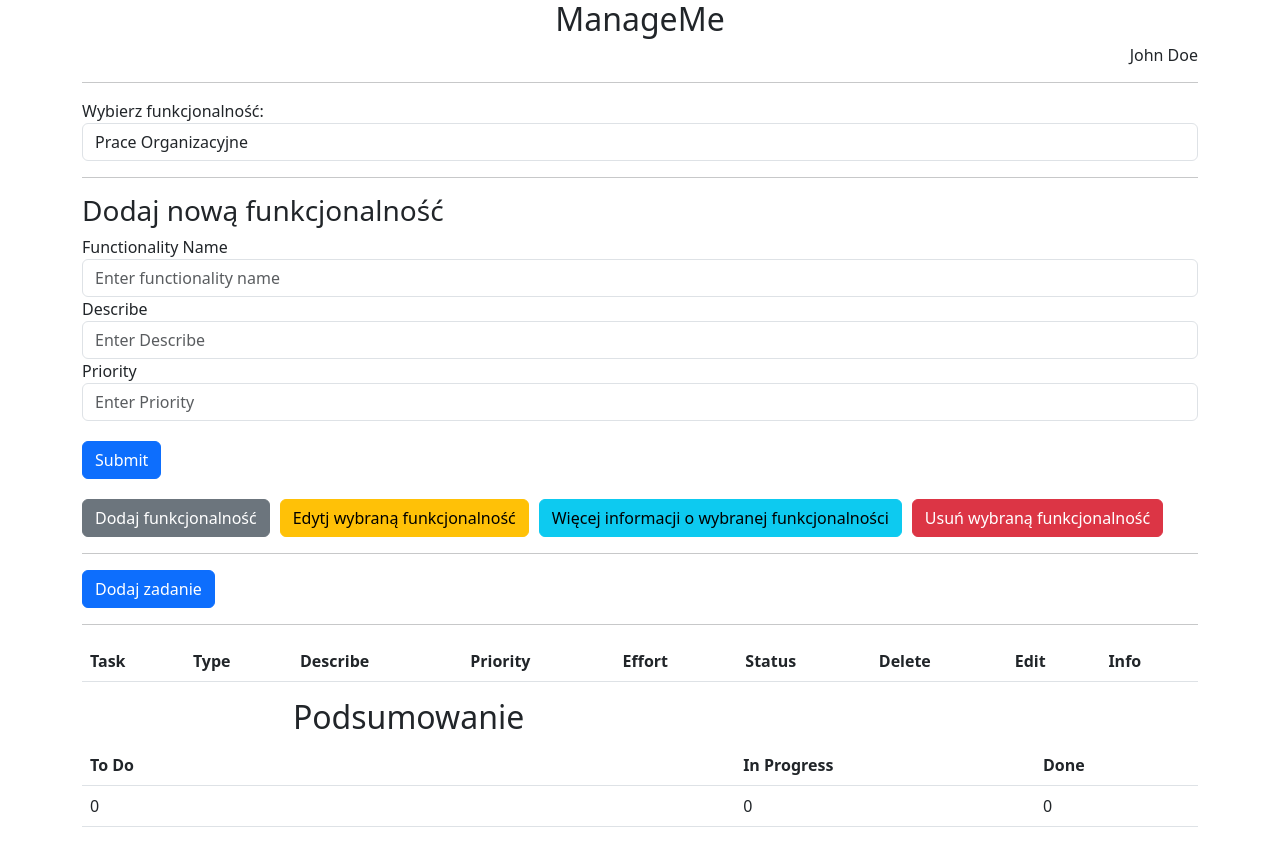
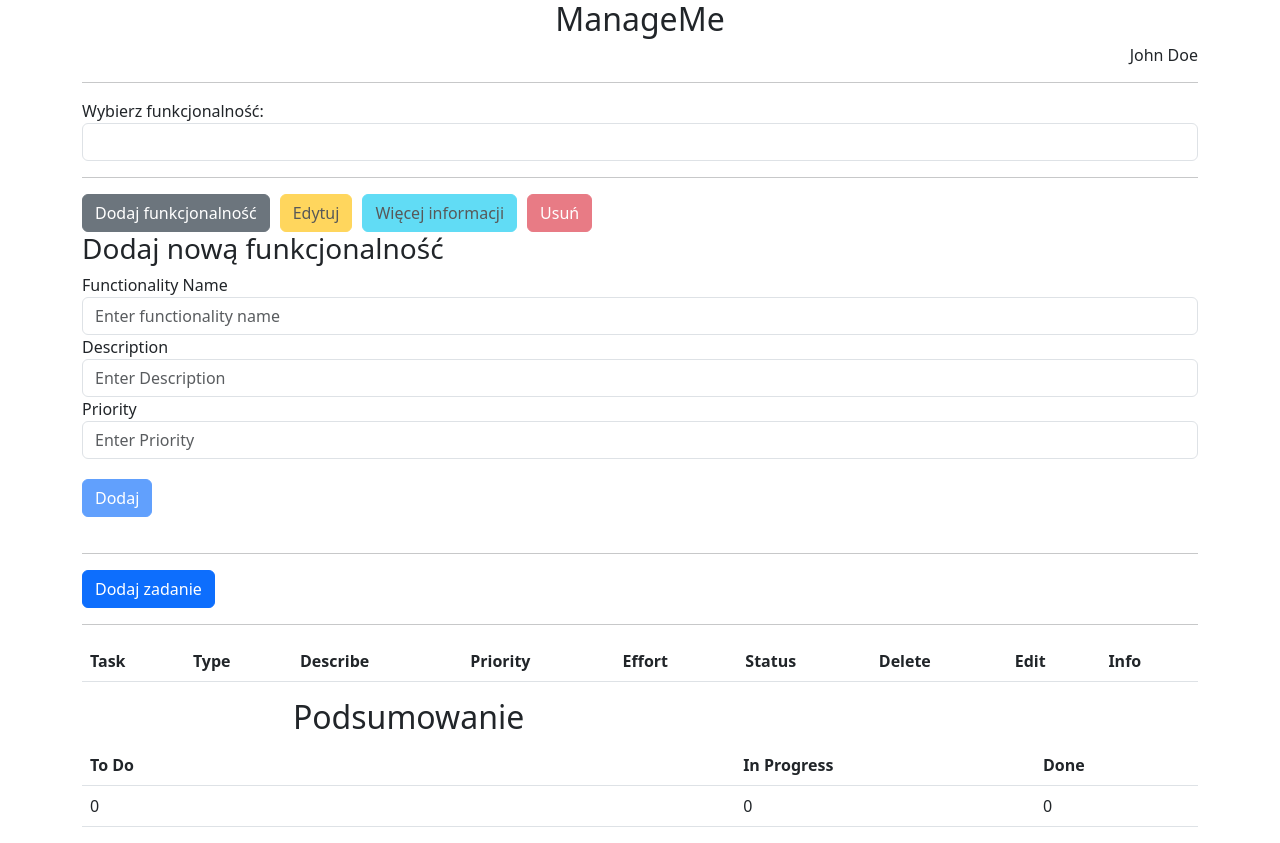
Before and after one commit to SebastianKnapovsky/AplikacjeWeb, an Angular app in the folder proj-zal/: page / in a window 1280 px wide. Both pictures are taken after a click on the button "Dodaj funkcjonalność". Built offline with nearby package versions, Linux system fonts and the light colour scheme.

Commit message:
implemenacja cd
implemenacja cd

```diff
--- a/proj-zal/src/app/services/LocalStorageService.ts
+++ b/proj-zal/src/app/services/LocalStorageService.ts
@@ -56,9 +56,15 @@ export class LocalStorageService {
 
   // Metoda do dodawania nowej funkcjonalności
   addFunctionality(functionality: Functionality): void {
+    debugger;
     const functionalities: Functionality[] = this.getData('functionalities') || [];
     functionalities.push(functionality);
     this.saveData('functionalities', functionalities);
+  }
+  deleteFunctionality(functionalityId: number): void {
+    const functionalities: Functionality[] = this.getData('functionalities') || [];
+    const updatedFunctionalities = functionalities.filter(func => func.id !== functionalityId);
+    this.saveData('functionalities', updatedFunctionalities);
   }
 
   // Metoda do pobierania wszystkich funkcjonalności
--- a/proj-zal/src/app/todolist/todolist.component.html
+++ b/proj-zal/src/app/todolist/todolist.component.html
@@ -1,63 +1,64 @@
 <div class="container">
 
     <h1>ManageMe</h1>
-    <h2>John Doe</h2>
+    <h2>{{ currentUser }}</h2>
 
     <hr>
 
     <label for="functionalityFilter">Wybierz funkcjonalność:</label>
-    <select class="form-control" id="functionalityFilter" [(ngModel)]="selectedFunctionality">
-        <option value="">Prace Organizacyjne</option>
-        <option *ngFor="let functionality of functionalityArray" [value]="functionality">{{ functionality }}</option>
+    <select class="form-control" id="functionalityFilter" [(ngModel)]="selectedFunctionality" (ngModelChange)="onFunctionalityChange()">
+      <option *ngFor="let functionality of functionalityArray" [ngValue]="functionality">{{ functionality.name }}</option>
     </select>
 
 <hr>
+
+<div class="FunctionalityButtons">
+    <button (click)="addFunctionalityForm()" class="btn btn-secondary">Dodaj funkcjonalność</button>
+    <button (click)="editFunctionalityForm()" class="btn btn-warning" [disabled]="!selectedFunctionality">Edytuj</button>
+    <button (click)="infoFunctionalityForm()" class="btn btn-info" [disabled]="!selectedFunctionality">Więcej informacji</button>
+    <button (click)="deleteFunctionalityForm()" class="btn btn-danger" [disabled]="!selectedFunctionality">Usuń</button>
+</div>
 
 <form (ngSubmit)="onFunctionalitySubmit(functionalityForm)" #functionalityForm="ngForm" *ngIf="showFunctionalityForm">
   <div class="form-group">
     <h3>{{ functionalityEditMode ? 'Edytuj funkcjonalność' : 'Dodaj nową funkcjonalność' }}</h3>
     <label for="functionalityName">Functionality Name</label>
-            <input type="text" class="form-control" id="functionalityName" placeholder="Enter functionality name" ngModel name="functionalityName" required>
-            <label for="describe">Describe</label>
-            <input type="text" class="form-control" id="describe" placeholder="Enter Describe" ngModel name="describe" required>
+    <input type="text" class="form-control" id="functionalityName" placeholder="Enter functionality name" [(ngModel)]="functionality.name" name="functionalityName" required>
+    <label for="description">Description</label>
+    <input type="text" class="form-control" id="description" placeholder="Enter Description" [(ngModel)]="functionality.description" name="description" required>
     <label for="priority">Priority</label>
-            <input type="text" class="form-control" id="priority" placeholder="Enter Priority" ngModel name="priority" required>
-            <button id="submitFunctionality" type="submit"  class="btn btn-primary">Submit</button>
+    <input type="text" class="form-control" id="priority" placeholder="Enter Priority" [(ngModel)]="functionality.priority" name="priority" required>
+    <small *ngIf="functionalityForm.invalid && functionalityForm.dirty" id="errorMessage" class="form-text text-danger">Required fields</small>
   </div>
+  <button [disabled]="functionalityForm.invalid" id="submitFunctionality" type="submit" class="btn btn-primary">{{ functionalityEditMode ? 'Edytuj' : 'Dodaj' }}</button>
 </form>
 
 
-    <div class="FunctionalityButtons">
-        <button (click)="addFunctionalityForm()" class="btn btn-secondary">Dodaj funkcjonalność</button>
-        <button (click)="editFunctionalityForm()" class="btn btn-warning">Edytj wybraną funkcjonalność</button>
-        <button (click)="infoFunctionalityForm()" class="btn btn-info">Więcej informacji o wybranej funkcjonalności</button>
-        <button (click)="deleteFunctionalityForm()" class="btn btn-danger">Usuń wybraną funkcjonalność</button>
-    </div>
 
 
     <hr>
 
 
-    <button class="btn btn-primary" (click)="showTaskForm = true">Dodaj zadanie</button>
+    <button class="btn btn-primary" (click)="addNewTaskForm()">Dodaj zadanie</button>
 
     <div *ngIf="showTaskForm">
         <h3>{{ taskEditMode ? 'Edytuj zadanie' : 'Dodaj nowe zadanie' }}</h3>
         <form (ngSubmit)="taskEditMode ? onUpdate(taskForm) : onSubmit(taskForm)" #taskForm="ngForm">
         <div class="form-group">
             <label for="task">Task</label>
-            <input type="text" class="form-control" id="task" placeholder="Enter task" ngModel name="task" required>
+            <input type="text" class="form-control" id="task" placeholder="Enter task name" [(ngModel)]="task.name" name="name" required>
             <label for="type">Type</label>
-            <input type="text" class="form-control" id="type" placeholder="Enter Type" ngModel name="type" required>
+            <input type="text" class="form-control" id="type" placeholder="Enter Type" [(ngModel)]="task.type" name="type" required>
             <label for="describe">Describe</label>
-            <input type="text" class="form-control" id="describe" placeholder="Enter Describe" ngModel name="describe" required>
+            <input type="text" class="form-control" id="describe" placeholder="Enter Describe" [(ngModel)]="task.description" name="description" required>
             <label for="priority">Priority</label>
-            <input type="text" class="form-control" id="priority" placeholder="Enter Priority" ngModel name="priority" required>
+            <input type="text" class="form-control" id="priority" placeholder="Enter Priority" [(ngModel)]="task.priority" name="priority" required>
             <label for="effort">Effort</label>
-            <input type="text" class="form-control" id="effort" placeholder="Enter Effort" ngModel name="effort" required>
+            <input type="text" class="form-control" id="effort" placeholder="Enter Effort" [(ngModel)]="task.effort" name="effort" required>
             <small *ngIf="taskForm.invalid && taskForm.dirty" id="errorMessage" class="form-text text-danger">Required
                 fields</small>
         </div>
-        <button [disabled]="taskForm.invalid" id="submitButton" type="submit" class="btn btn-primary">Submit</button>
+        <button [disabled]="taskForm.invalid" id="submitButton" type="submit" class="btn btn-primary">{{ taskEditMode ? 'Edytuj' : 'Dodaj' }}</button>
     </form>
     </div>
 
--- a/proj-zal/src/app/todolist/todolist.component.ts
+++ b/proj-zal/src/app/todolist/todolist.component.ts
@@ -11,102 +11,204 @@ import { LocalStorageService } from '../services/LocalStorageService';
 })
 export class TodolistComponent implements OnInit {
   taskArray: Task[] = [];
+  functionalityArray: Functionality[] = [];
+  functionality: Functionality = new Functionality(0, '', '', '','',[]);
+  time: Date = new Date();
+  task: Task = new Task(0,'','','','',0,this.time,'','',);
 
-  functionalityArray: string[] = [];
-  selectedFunctionality: string = '';
-  showFunctionalityForm: boolean = false;
+
+  currentUser: string = "John Doe";
 
   showTaskForm: boolean = false;
   taskEditMode: boolean = false;
+
+  selectedTask: Task | null = null;
+  selectedFunctionality: Functionality | null = null;
+  showFunctionalityForm: boolean = false;
   functionalityEditMode: boolean = false;
+
+  defoulttaskStatus: string = "To Do";
   editIndex: number | null = null;
-
-
   taskInfoDialogOpen: boolean = false;
 
   constructor(private localStorageService: LocalStorageService) { }
 
   ngOnInit(): void {
     this.taskArray = this.localStorageService.getAllTasks();
+    this.functionalityArray = this.localStorageService.getAllFunctionalities();
+  }
+
+  addNewTaskForm(): void {
+    debugger;
+    this.taskEditMode = false;
+    this.showTaskForm = !this.showTaskForm;
   }
 
   onSubmit(form: NgForm) {
     const date = new Date();
     const task: Task = new Task(
       0, // Używamy null na razie
-      form.controls['task'].value,
+      form.controls['name'].value,
       form.controls['type'].value,
       form.controls['describe'].value,
       form.controls['priority'].value,
       parseInt(form.controls['effort'].value),
       date, // Używamy null na razie
-      this.selectedFunctionality, // Używamy null na razie
-      ""
+      "", // Używamy null na razie
+      this.defoulttaskStatus
     );
 
     this.localStorageService.addTask(task);
     form.reset();
+    this.showTaskForm = false;
   }
 
   onDelete(index: number) {
-    debugger;
     const taskToDelete = this.taskArray[index];
     this.localStorageService.deleteTask(taskToDelete.id);
   }
   onEdit(index: number) {
-    this.showTaskForm = true;
+    this.showTaskForm = !this.showTaskForm;
     this.taskEditMode = true;
     this.editIndex = index;
+    this.selectedTask;
+    if(this.selectedTask){
+      this.task = {
+        id: this.selectedTask.id,
+        name: this.selectedTask.name,
+        type: this.selectedTask.type,
+        description: this.selectedTask.description,
+        priority: this.selectedTask.priority,
+        effort: this.selectedTask.effort,
+        dateAdded: this.selectedTask.dateAdded,
+        functionalityName: this.selectedTask.functionalityName,
+        taskStatus: this.selectedTask.taskStatus,
+      };
+    }
+
   }
   openTaskInfoDialog(index: number) {
     this.taskInfoDialogOpen = true;
   }
 
-  closeTaskInfoDialog() {
-    this.taskInfoDialogOpen = false;
+  onUpdate(taskForm: NgForm) {
+    const editedTaskIndex = this.taskArray.findIndex(f => f.id === this.task.id);
+    this.taskArray[editedTaskIndex].name = this.task.name;
+    this.taskArray[editedTaskIndex].type = this.task.type;
+    this.taskArray[editedTaskIndex].description = this.task.description;
+    this.taskArray[editedTaskIndex].priority = this.task.priority;
+    this.taskArray[editedTaskIndex].effort = this.task.effort;
+
+    taskForm.reset();
+    this.resetTask();
+    this.showTaskForm = false;
   }
 
 
-  onUpdate(taskForm: any) {
+  onFunctionalityChange() {
+    this.showFunctionalityForm = false;
   }
 
+  onFunctionalitySubmit(functionalityForm: NgForm) {
+    if (this.functionalityEditMode) {
+      // Edycja istniejącej funkcjonalności
+      const editedFunctionalityIndex = this.functionalityArray.findIndex(f => f.id === this.functionality.id);
+      if (editedFunctionalityIndex !== -1) {
+        // Nadpisz wartości pola funkcjonalności z właściwości `functionality`
+        this.functionalityArray[editedFunctionalityIndex].name = this.functionality.name;
+        this.functionalityArray[editedFunctionalityIndex].description = this.functionality.description;
+        this.functionalityArray[editedFunctionalityIndex].priority = this.functionality.priority;
+      }
+    } else {
+      // Dodawanie nowej funkcjonalności
+      const newFunctionality = new Functionality(
+        // Przypisz unikalne ID, np. na podstawie długości tablicy
+        this.functionalityArray.length + 1,
+        this.functionality.name,
+        this.functionality.description,
+        this.functionality.priority,
+        this.currentUser,
+        this.taskArray
+      );
 
-
-
-  onFunctionalitySubmit(functionalityForm: NgForm) {
-    const functionalityName = functionalityForm.value.functionalityName;
-
-    this.functionalityArray.push(functionalityName);
+      this.functionalityArray.push(newFunctionality);
+    }
 
     functionalityForm.reset();
+    this.resetFunctionality();
+    this.showFunctionalityForm = false;
   }
 
+  resetFunctionality() {
+    this.functionality = {
+      id: 0,
+      name: '',
+      description: '',
+      priority: '',
+      projectOwner: '',
+      tasks: []
+    }
+  }
+  resetTask() {
+    this.task = {
+      id: 0,
+      name: '',
+      type:'',
+      description: '',
+      priority: '',
+      effort: 0,
+      dateAdded: this.time,
+      functionalityName: this.functionality.name,
+      taskStatus: ""
+    }
+  }
 
   addFunctionalityForm() {
     this.showFunctionalityForm = !this.showFunctionalityForm;
     this.functionalityEditMode = false;
+    this.resetFunctionality();
   }
   editFunctionalityForm() {
     this.showFunctionalityForm = !this.showFunctionalityForm;
     this.functionalityEditMode = true;
+
+    if (this.selectedFunctionality) {
+      // Skopiuj wartości z wybranej funkcjonalności do właściwości `functionality`
+      this.functionality = {
+        id: this.selectedFunctionality.id,
+        name: this.selectedFunctionality.name,
+        description: this.selectedFunctionality.description,
+        priority: this.selectedFunctionality.priority,
+        projectOwner: this.selectedFunctionality.projectOwner,
+        tasks: this.selectedFunctionality.tasks
+      };
+    } else {
+      // Jeśli żadna funkcjonalność nie jest wybrana, zresetuj wartości właściwości `functionality`
+      this.resetFunctionality();
+    }
   }
   infoFunctionalityForm() {
     this.showFunctionalityForm = !this.showFunctionalityForm;
   }
   deleteFunctionalityForm() {
-    this.showFunctionalityForm = !this.showFunctionalityForm;
+    if (this.selectedFunctionality) {
+      const functionalityIndex = this.functionalityArray.findIndex(func => func.id === this.selectedFunctionality?.id);
+      if (functionalityIndex !== -1) {
+        this.functionalityArray.splice(functionalityIndex, 1);
+        this.localStorageService.deleteFunctionality(this.selectedFunctionality.id);
+      }
+    }
+
+    this.showFunctionalityForm = false;
+    this.resetFunctionality();
   }
 
 
   onFunctionalitySelectionChange() {
-
     console.log('Wybrana funkcjonalność:', this.selectedFunctionality);
   }
 
-
-
   onTaskStatusChange(task: any) {
-
     console.log('Zmieniony status dla zadania:', task.taskName, '- Nowy status:', task.taskStatus);
   }
 
```
Lines whose indentation alone changed are shown as unchanged.
